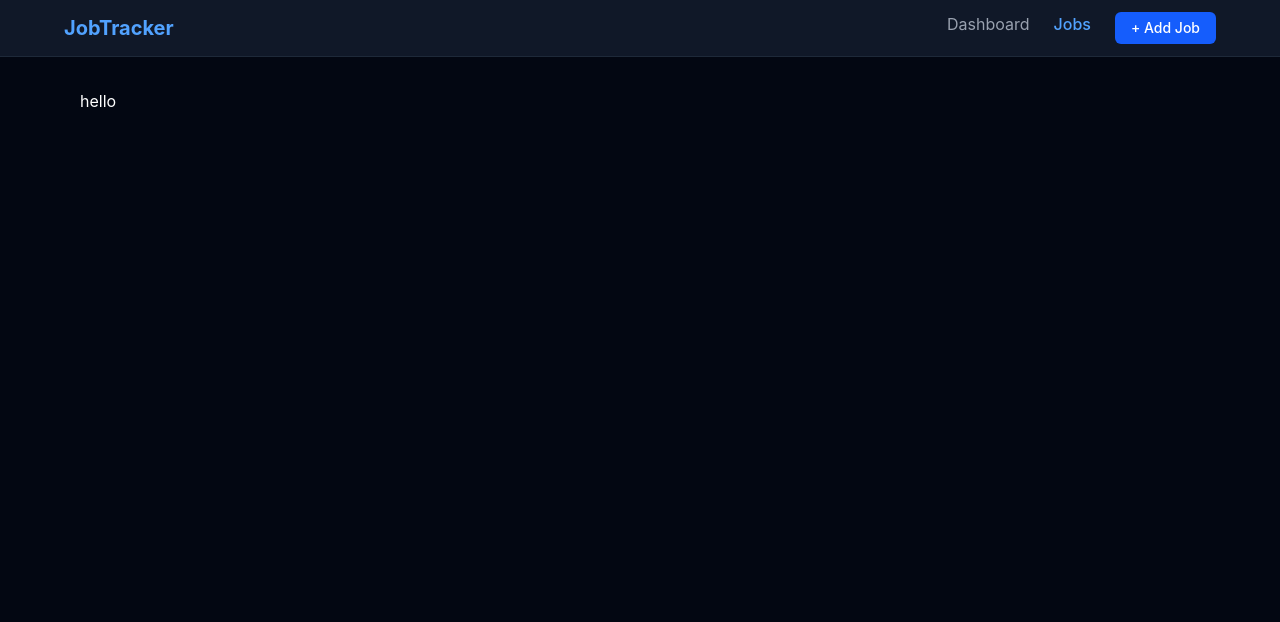
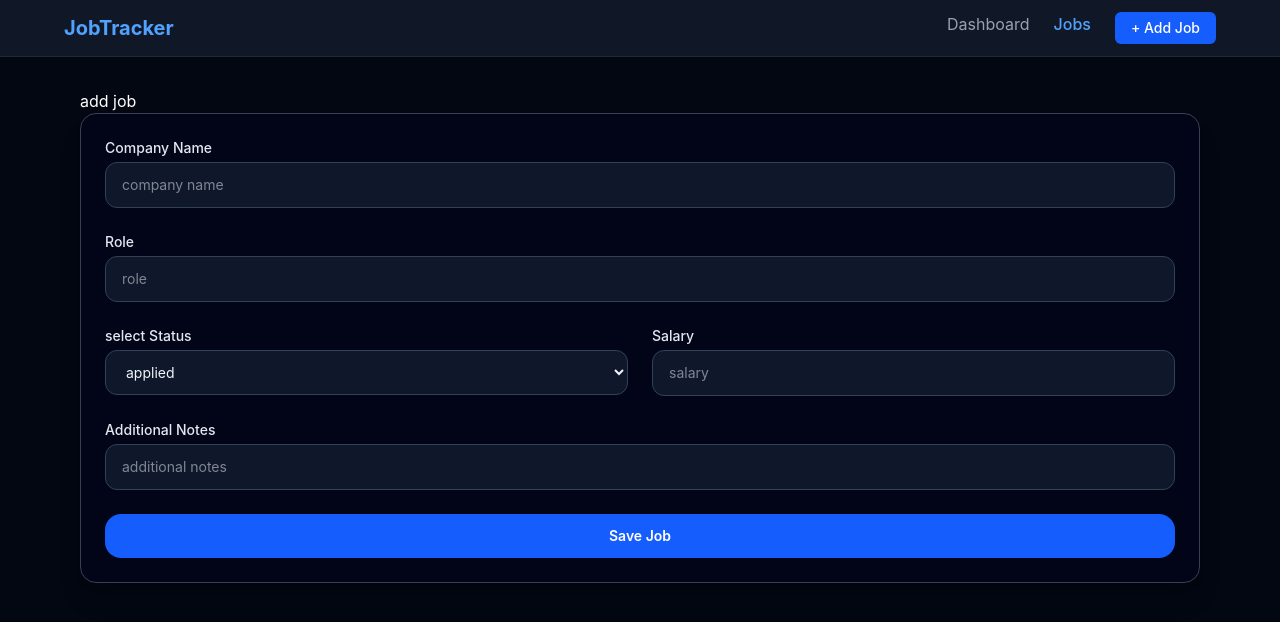
Before and after one commit to surajthapa-code/job-tracker, a React (Vite) app in the folder job-tracker/: page /jobs/add in a window 1280 px wide. Shown: the top 622 px of the page. Built offline with nearby package versions, Linux system fonts and the light colour scheme.

Commit message:
created job form that sends data to RTK store

```diff
--- a/job-tracker/src/features/jobs/components/JobForm.tsx
+++ b/job-tracker/src/features/jobs/components/JobForm.tsx
@@ -0,0 +1,121 @@
+import { useForm } from "react-hook-form";
+import type { JobStatus } from "../types";
+import { useNavigate } from "react-router-dom";
+import { useDispatch } from "react-redux";
+import { addJob } from "../jobsSlice";
+
+interface JobFormData {
+  company: string;
+  role: string;
+  status: JobStatus;
+  salary?: number;
+  notes?: string;
+}
+
+export default function JobForm() {
+  const dispatch = useDispatch();
+  const navigate = useNavigate();
+  const {
+    register,
+    handleSubmit,
+    reset,
+    formState: { errors },
+  } = useForm<JobFormData>({
+    defaultValues: {
+      status: "applied",
+    },
+  });
+
+  const onSubmit = (data: JobFormData) => {
+    dispatch(addJob(data));
+    reset();
+    navigate("/jobs");
+  };
+  return (
+    <form
+      onSubmit={handleSubmit(onSubmit)}
+      className="space-y-6 rounded-2xl border border-gray-700 bg-slate-950/80 p-6 shadow-xl shadow-black/20"
+    >
+      <div className="space-y-1">
+        <label className="block text-sm font-medium text-slate-200">
+          Company Name
+        </label>
+        <input
+          type="text"
+          placeholder="company name"
+          {...register("company", { required: "please enter comapany's name" })}
+          className="w-full rounded-xl border border-slate-700 bg-slate-900 px-4 py-3 text-sm text-slate-100 outline-none transition focus:border-blue-500 focus:ring-2 focus:ring-blue-500/30"
+        />
+        {errors.company && (
+          <p className="text-sm text-rose-400 mt-1">{errors.company.message}</p>
+        )}
+      </div>
+
+      <div className="space-y-1">
+        <label className="block text-sm font-medium text-slate-200">Role</label>
+        <input
+          type="text"
+          placeholder="role"
+          {...register("role", { required: "please enter job role" })}
+          className="w-full rounded-xl border border-slate-700 bg-slate-900 px-4 py-3 text-sm text-slate-100 outline-none transition focus:border-blue-500 focus:ring-2 focus:ring-blue-500/30"
+        />
+        {errors.role && (
+          <p className="text-sm text-rose-400 mt-1">{errors.role.message}</p>
+        )}
+      </div>
+
+      <div className="grid gap-6 md:grid-cols-2">
+        <div className="space-y-1">
+          <label className="block text-sm font-medium text-slate-200">
+            select Status
+          </label>
+          <select
+            {...register("status", { required: "must select a status" })}
+            className="w-full rounded-xl border border-slate-700 bg-slate-900 px-4 py-3 text-sm text-slate-100 outline-none transition focus:border-blue-500 focus:ring-2 focus:ring-blue-500/30"
+          >
+            <option value="applied">applied</option>
+            <option value="interview">interview</option>
+            <option value="offer">offer</option>
+            <option value="rejected">rejected</option>
+          </select>
+          {errors.status && (
+            <p className="text-sm text-rose-400 mt-1">
+              {errors.status.message}
+            </p>
+          )}
+        </div>
+
+        <div className="space-y-1">
+          <label className="block text-sm font-medium text-slate-200">
+            Salary
+          </label>
+          <input
+            type="number"
+            placeholder="salary"
+            {...register("salary")}
+            className="w-full rounded-xl border border-slate-700 bg-slate-900 px-4 py-3 text-sm text-slate-100 outline-none transition focus:border-blue-500 focus:ring-2 focus:ring-blue-500/30"
+          />
+        </div>
+      </div>
+
+      <div className="space-y-1">
+        <label className="block text-sm font-medium text-slate-200">
+          Additional Notes
+        </label>
+        <input
+          type="text"
+          placeholder="additional notes"
+          {...register("notes")}
+          className="w-full rounded-xl border border-slate-700 bg-slate-900 px-4 py-3 text-sm text-slate-100 outline-none transition focus:border-blue-500 focus:ring-2 focus:ring-blue-500/30"
+        />
+      </div>
+
+      <button
+        type="submit"
+        className="w-full rounded-2xl bg-blue-600 px-5 py-3 text-sm font-semibold text-white transition hover:bg-blue-500 focus:outline-none focus:ring-2 focus:ring-blue-500/40"
+      >
+        Save Job
+      </button>
+    </form>
+  );
+}
--- a/job-tracker/src/pages/AddJob.tsx
+++ b/job-tracker/src/pages/AddJob.tsx
@@ -1,9 +1,10 @@
-
+import JobForm from "../features/jobs/components/JobForm";
 
 function AddJob() {
   return (
     <div>
-      <h2>hello</h2>
+      <h2>add job</h2>
+      <JobForm />
     </div>
   );
 }
```
